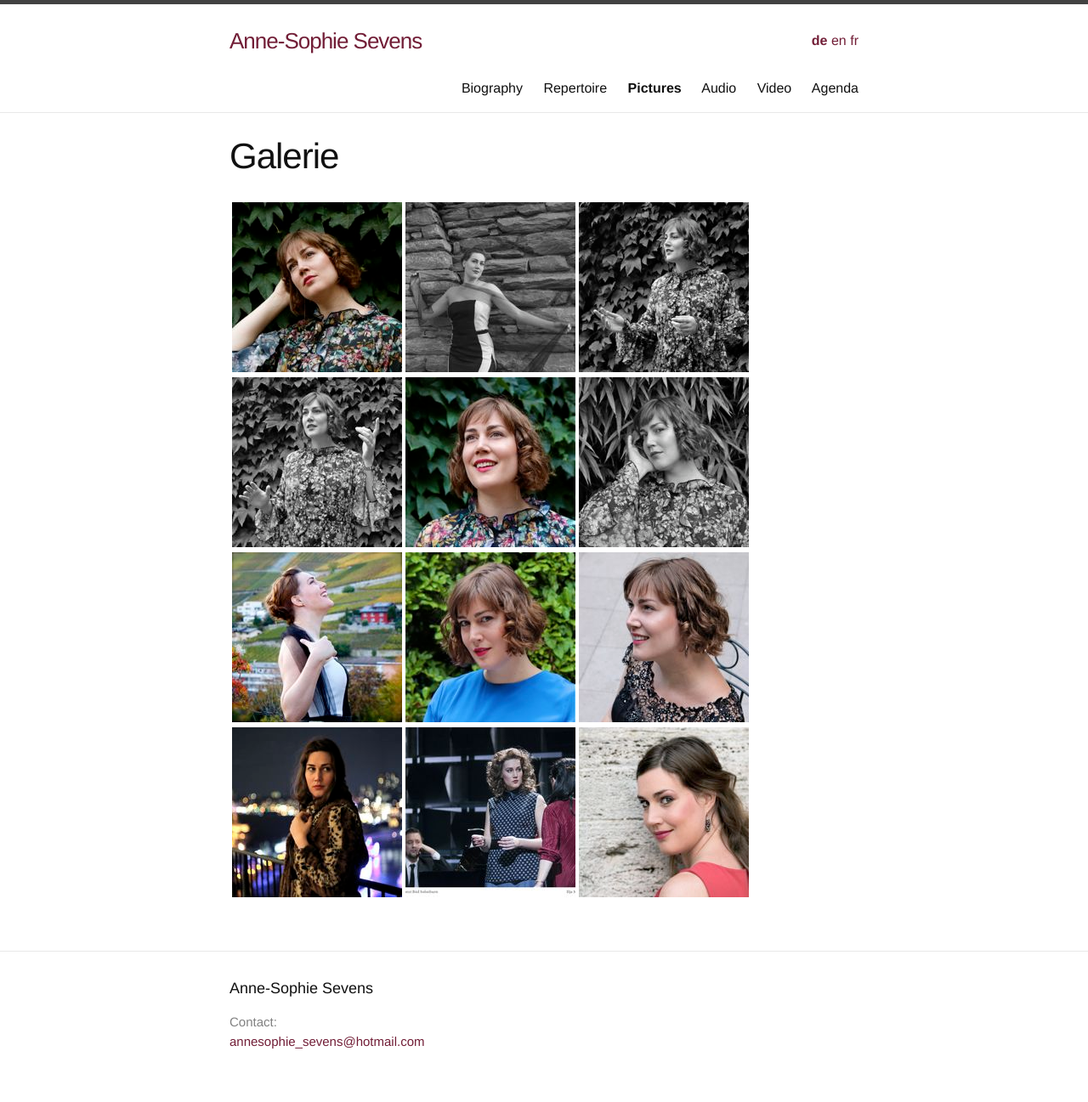
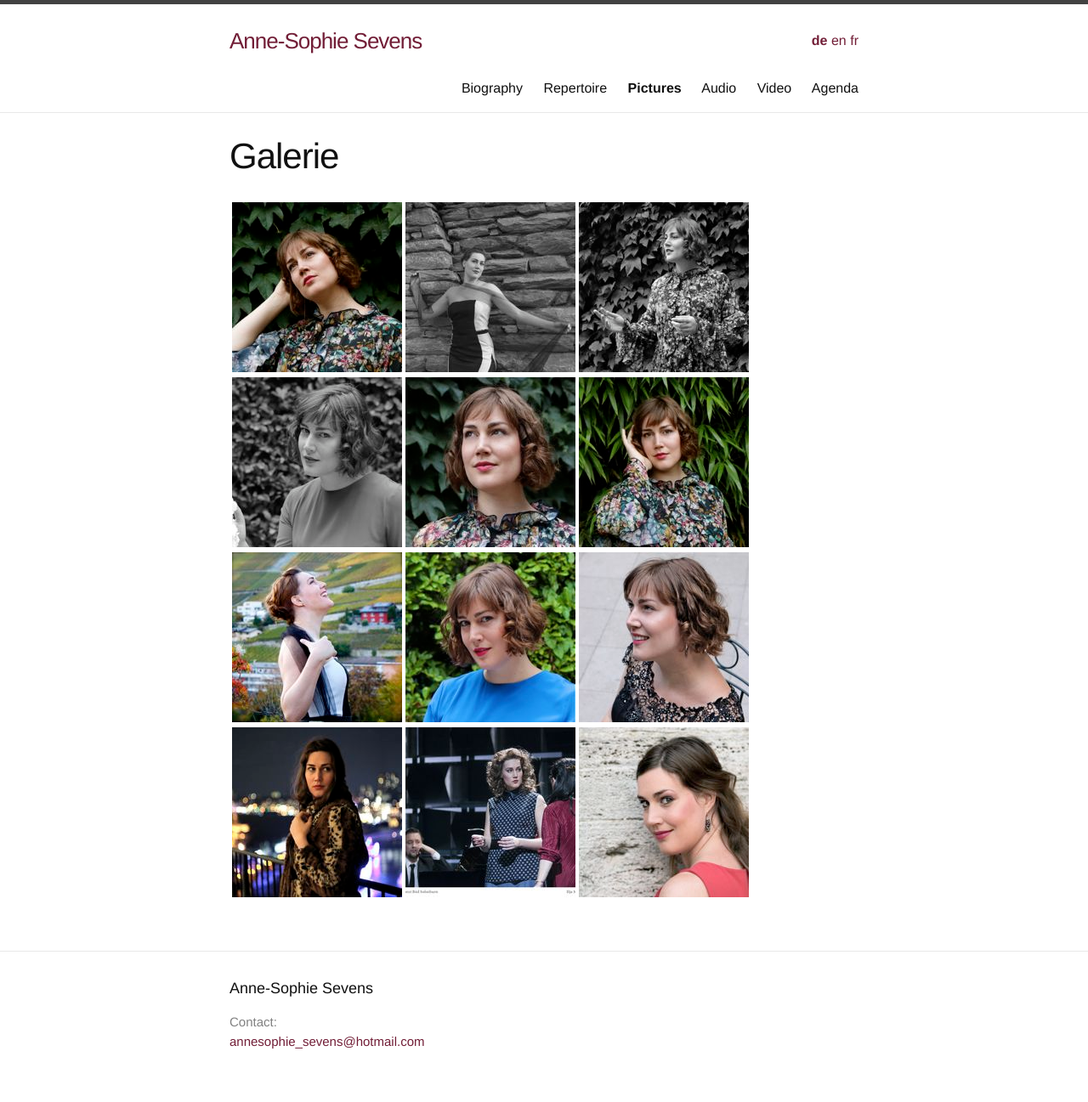
Before and after one commit to annesophie-sevens/annesophie-sevens.github.io, a Jekyll site: the page built from pictures-de.md, in a window 1280 px wide. Shown: the whole page at 85% size. Built offline with Jekyll 4.4.1, drawn with Linux system fonts in a browser that asks for light colours.

Commit message:
Update pictures-de.md

```diff
--- a/pictures-de.md
+++ b/pictures-de.md
@@ -8,7 +8,7 @@
 
 | <a href="/assets/20.JPG"> ![]({{ site.baseurl }}/assets/20_thumbnail.jpg) </a> | <a href="/assets/a5.jpg"> ![]({{ site.baseurl }}/assets/a5-thumbnail.jpg) </a> | <a href="/assets/21.JPG">  ![]({{ site.baseurl }}/assets/21_thumbnail.jpg) </a> |
 
-| <a href="/assets/22.JPG"> ![]({{ site.baseurl }}/assets/22_thumbnail.jpg) </a> | <a href="/assets/23.JPG"> ![]({{ site.baseurl }}/assets/23_thumbnail.jpg) </a> | <a href="/assets/24.JPG">![]({{ site.baseurl }}/assets/24_thumbnail.jpg) </a> |
+| <a href="/assets/BLOEM 1.JPG"> ![]({{ site.baseurl }}/assets/BLOEM.jpg) </a> | <a href="/assets/BLIK 1.JPG"> ![]({{ site.baseurl }}/assets/BLIK.jpg) </a> | <a href="/assets/HAND 1.JPG">![]({{ site.baseurl }}/assets/HAND.jpg) </a> |
 
 |  <a href="/assets/a4.jpg">  ![]({{ site.baseurl }}/assets/a4-thumbnail.jpg) </a> | <a href="/assets/25.JPG"> ![]({{ site.baseurl }}/assets/25_thumbnail.jpg) </a>|<a href="/assets/26.jpg"> ![]({{ site.baseurl }}/assets/26_thumbnail.jpg) </a>|
 
```
